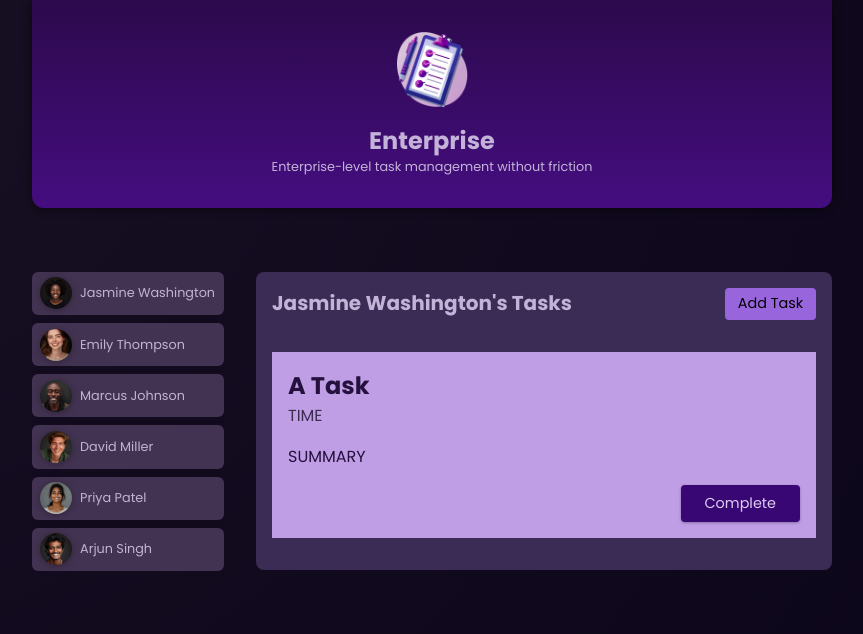
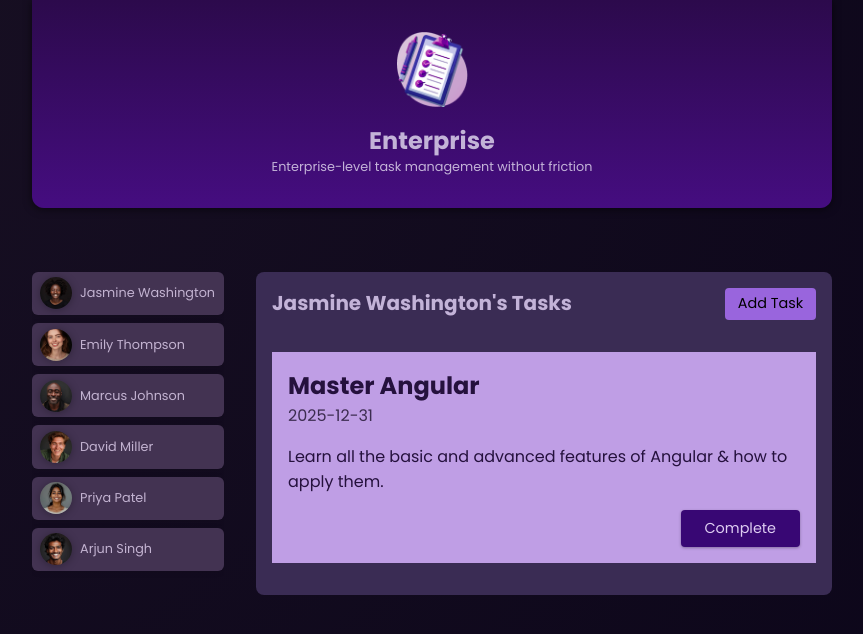
Before and after one commit to srodr597/angular_app, an Angular app in the folder review/: page / in a window 1280 px wide. Both pictures are taken after a click on the button "Jasmine Washington". Shown: the top 634 px of the page, without its empty margins (208-1071 px from the left). Built offline with nearby package versions, Linux system fonts and the light colour scheme.

Commit message:
show tasks and active selcted users

```diff
--- a/review/src/app/app.component.html
+++ b/review/src/app/app.component.html
@@ -4,7 +4,7 @@
   <ul id="users">
     @for (user of users; track user.id) {
       <li>
-        <app-user [user]="user" (select)="onSelect($event)"></app-user>
+        <app-user [user]="user" [selected]="selectedUserId === user.id" (select)="onSelect($event)"></app-user>
       </li>
     }
   </ul>
--- a/review/src/app/tasks/task/task.component.html
+++ b/review/src/app/tasks/task/task.component.html
@@ -1,7 +1,7 @@
 <article>
-    <h2>A Task</h2>
-    <time>TIME</time>
-    <p>SUMMARY</p>
+    <h2>{{ task.title }}</h2>
+    <time>{{ task.dueDate }}</time>
+    <p>{{ task.summary }}</p>
     <p class="actions">
         <button>Complete</button>
     </p>
--- a/review/src/app/tasks/task/task.component.ts
+++ b/review/src/app/tasks/task/task.component.ts
@@ -1,4 +1,5 @@
-import { Component } from '@angular/core';
+import { Component, Input } from '@angular/core';
+import { Tasks } from './task.model';
 
 @Component({
   selector: 'app-task',
@@ -9,4 +10,6 @@ import { Component } from '@angular/core';
 })
 export class TaskComponent {
 
+  @Input({required: true}) task!: Tasks;
+
 }
--- a/review/src/app/tasks/tasks.component.html
+++ b/review/src/app/tasks/tasks.component.html
@@ -9,7 +9,7 @@
     <ul>
         @for (task of selectedUserTasks; track task.id) {
             <li>
-               <app-task></app-task>
+               <app-task [task]="task"></app-task>
             </li>
         }
 
--- /dev/null
+++ b/review/src/app/user/user.model.ts
@@ -0,0 +1,5 @@
+export interface User {
+    id: string;
+    avatar: string;
+    name: string;
+  }
```
Also changed, not shown: review/src/app/tasks/task/task.model.ts (added, +7 -0 lines), review/src/app/user/user.component.ts (+2 -6 lines).
